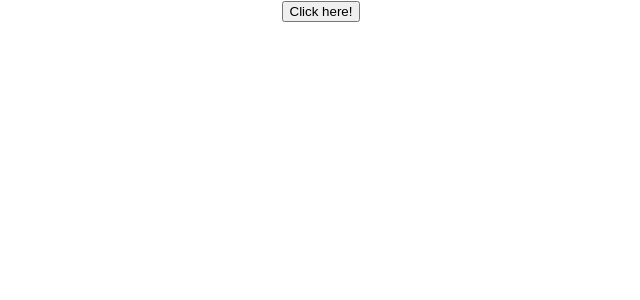
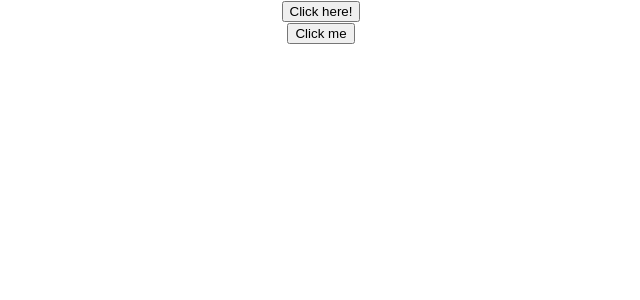
Before and after one commit to DevKaioD/react-projects, a React (Create React App) app in the folder hello/: page / in a window 1280 px wide. Shown: the top 300 px of the page, without its empty margins (319-959 px from the left). Built offline with nearby package versions, Linux system fonts and the light colour scheme.

Commit message:
func and class click

```diff
--- a/hello/src/App.js
+++ b/hello/src/App.js
@@ -6,12 +6,14 @@
 import Message from './components/message';
 import Counter from './components/counter';
 import FunctionClick from './components/functionClick';
+import ClassClick from './components/classClick';
 
 class App extends Component {
   render() {
     return (
     <div className="App">
       <FunctionClick />
+      <ClassClick />
       {/*<Counter />
       <Message />
       <Hello />
--- /dev/null
+++ b/hello/src/components/classClick.js
@@ -0,0 +1,18 @@
+import React, { Component } from 'react'
+
+class ClassClick extends Component {
+
+    clickHandler() {
+        console.log("Button clicked")
+    }
+
+    render() {
+        return (
+            <div>
+                <button onClick={this.clickHandler}>Click me</button>
+            </div>
+        )
+    }
+}
+
+export default ClassClick
```
